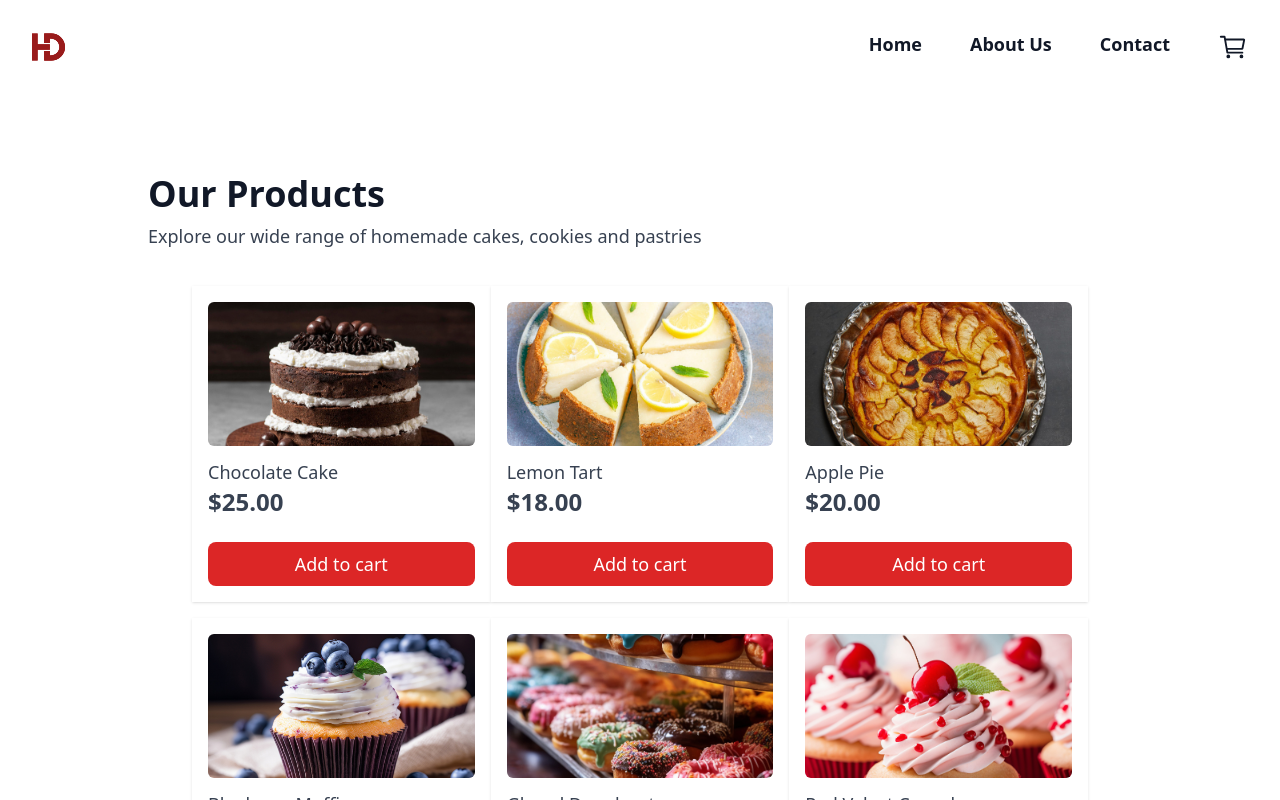
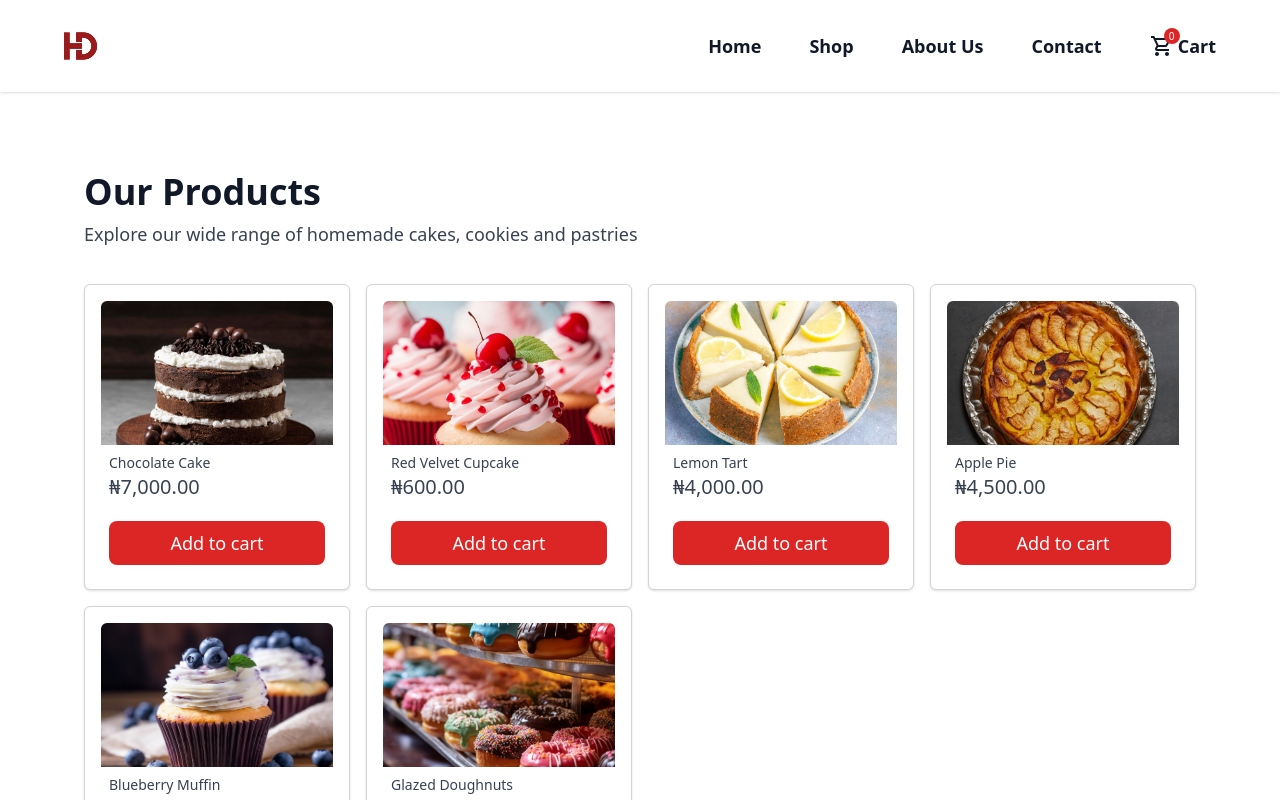
Before and after one commit to kushyzee/heavenly-shop, a React (Vite) app: page /products in a window 1280 px wide. Shown: the top 800 px of the page. Built offline with nearby package versions, Linux system fonts and the light colour scheme.

Commit message:
Made changes to file

```diff
--- a/package.json
+++ b/package.json
@@ -17,6 +17,7 @@
     "react-router-dom": "^6.24.1"
   },
   "devDependencies": {
+    "@tailwindcss/forms": "^0.5.7",
     "@types/react": "^18.3.3",
     "@types/react-dom": "^18.3.0",
     "@vitejs/plugin-react": "^4.3.1",
@@ -26,6 +27,8 @@
     "eslint-plugin-react-hooks": "^4.6.2",
     "eslint-plugin-react-refresh": "^0.4.7",
     "postcss": "^8.4.39",
+    "prettier": "^3.3.2",
+    "prettier-plugin-tailwindcss": "^0.6.5",
     "tailwindcss": "^3.4.4",
     "vite": "^5.3.1"
   }
--- a/src/AppRoutes.jsx
+++ b/src/AppRoutes.jsx
@@ -4,10 +4,12 @@ import Home from './pages/Home.jsx'
 import Products from './pages/Products.jsx'
 import About from './pages/About.jsx'
 import Contact from './pages/Contact.jsx'
+import ScrollToTop from './components/ScrollToTop.jsx'
 
 const AppRoutes = () => {
   return (
     <Router>
+      <ScrollToTop />
       <Routes>
         <Route path="/" element={<Layout />}>
           <Route index element={<Home />} />
--- a/src/assets/products.js
+++ b/src/assets/products.js
@@ -10,38 +10,38 @@ const Products = [
   {
     id: 1,
     name: "Chocolate Cake",
-    price: 25,
+    price: 7000,
     image: cake,
   },
   {
     id: 2,
+    name: "Red Velvet Cupcake",
+    price: 600,
+    image: velvetCupcake,
+  },
+  {
+    id: 3,
     name: "Lemon Tart",
-    price: 18,
+    price: 4000,
     image: lemonTart,
   },
   {
-    id: 3,
+    id: 4,
     name: "Apple Pie",
-    price: 20,
+    price: 4500,
     image: applePie,
   },
   {
-    id: 4,
+    id: 5,
     name: "Blueberry Muffin",
-    price: 3,
+    price: 500,
     image: muffin,
   },
   {
-    id: 5,
+    id: 6,
     name: "Glazed Doughnuts",
-    price: 4,
+    price: 800,
     image: doughnuts,
-  },
-  {
-    id: 6,
-    name: "Red Velvet Cupcake",
-    price: 4,
-    image: velvetCupcake,
   },
 ];
 
--- a/src/components/DesktopMenu.jsx
+++ b/src/components/DesktopMenu.jsx
@@ -1,21 +1,23 @@
-import { IoCartOutline } from "react-icons/io5";
+import { MdOutlineShoppingCart } from "react-icons/md";
 import { Link } from "react-router-dom";
+import DesktopNavLinks from "./DesktopNavLinks";
 
 const DesktopMenu = () => {
   return (
     <div className="hidden md:flex md:gap-x-12">
-      <Link to="/" className="text-lg font-semibold leading-6 text-gray-900 hover:text-red-800 transition-colors duration-300">
-        Home
-      </Link>
-      <Link to="/about" className="text-lg font-semibold leading-6 text-gray-900 hover:text-red-800 transition-colors duration-300">
-        About Us
-      </Link>
-      <Link to="/contact" className="text-lg font-semibold leading-6 text-gray-900 hover:text-red-800 transition-colors duration-300">
-        Contact
-      </Link>
-      <Link to="/cart">
-        <IoCartOutline aria-hidden="true" className="text-3xl text-gray-900 hover:text-red-900 transition-all duration-200 hover:scale-105" />
-        <span className="sr-only">Cart</span>
+      <DesktopNavLinks page="/" linkText="Home" />
+      <DesktopNavLinks page="/products" linkText="Shop" />
+      <DesktopNavLinks page="/about" linkText="About Us" />
+      <DesktopNavLinks page="/contact" linkText="Contact" />
+
+      <Link to="/cart" className="flex items-center gap-1 group">
+        <div className="relative">
+          <MdOutlineShoppingCart aria-hidden="true" className="text-2xl text-gray-900 group-hover:text-red-800 transition-colors duration-300" />
+          <p className="absolute -right-1.5 -top-1.5 size-4 overflow-hidden rounded-full bg-red-600 text-center text-[10px] text-neutral-50 flex items-center justify-center">
+              <span className="inline-block">0</span>
+            </p>
+        </div>
+        <span className="text-lg font-semibold leading-6 text-gray-900 group-hover:text-red-800 transition-colors duration-300">Cart</span>
       </Link>
     </div>
   );
--- a/src/components/Header.jsx
+++ b/src/components/Header.jsx
@@ -1,6 +1,6 @@
 import logo from "../assets/images/logo.svg";
 import { FaBars } from "react-icons/fa6";
-import { IoCartOutline } from "react-icons/io5";
+import { MdOutlineShoppingCart } from "react-icons/md";
 import { Link } from "react-router-dom";
 import { useState } from "react";
 import DesktopMenu from "./DesktopMenu";
@@ -10,7 +10,7 @@ const Header = () => {
   const [mobileMenuOpen, setMobileMenuOpen] = useState(false);
 
   return (
-    <header className="bg-white">
+    <header className="bg-white shadow">
       <MobileMenu
         mobileMenuOpen={mobileMenuOpen}
         setMobileMenuOpen={setMobileMenuOpen}
@@ -19,7 +19,7 @@ const Header = () => {
       {/* Desktop navbar */}
       <nav
         aria-label="Global"
-        className="mx-auto flex max-w-7xl items-center justify-between p-4 lg:p-8"
+        className="mx-auto flex max-w-6xl items-center justify-between p-4 lg:px-0 lg:py-8"
       >
         <Link to="/">
           <img
@@ -29,9 +29,17 @@ const Header = () => {
           />
         </Link>
 
-        <div className="flex gap-x-8 md:hidden">
-          <IoCartOutline className="text-3xl text-gray-900 cursor-pointer hover:scale-110 transition-transform duration-200" />
-          <span className="sr-only">Cart</span>
+        <div className="flex gap-x-6 md:hidden">
+          <div className="relative">
+            <Link to="/cart">
+              <MdOutlineShoppingCart className="cursor-pointer text-2xl text-gray-900 transition-transform duration-200 hover:scale-110" />
+              <span className="sr-only">Cart</span>
+            </Link>
+            <p className="absolute -right-1.5 -top-1.5 size-4 overflow-hidden rounded-full bg-red-600 text-center text-[10px] text-neutral-50 flex items-center justify-center">
+              <span className="inline-block">0</span>
+            </p>
+          </div>
+
           {/* Mobile menu button*/}
           <button
             type="button"
@@ -42,7 +50,6 @@ const Header = () => {
             <FaBars aria-hidden="true" className="h-6 w-6" />
           </button>
         </div>
-
         <DesktopMenu />
       </nav>
     </header>
--- a/src/components/MobileMenu.jsx
+++ b/src/components/MobileMenu.jsx
@@ -1,7 +1,7 @@
 import { Dialog, DialogPanel } from "@headlessui/react";
 import { FaX } from "react-icons/fa6";
 import logo from "../assets/images/logo.svg";
-import { Link } from "react-router-dom";
+import MobileNavLinks from "./MobileNavLinks";
 
 const MobileMenu = (props) => {
   const { mobileMenuOpen, setMobileMenuOpen } = props;
@@ -16,9 +16,9 @@ const MobileMenu = (props) => {
         onClick={() => {
           setMobileMenuOpen(false);
         }}
-        className="fixed inset-y-0 right-0 z-10 w-full bg-black/40 overflow-y-auto "
+        className="fixed inset-y-0 right-0 z-10 w-full overflow-y-auto bg-black/40"
       >
-        <div className="h-full overflow-y-auto bg-white sm:ring-1 sm:ring-gray-900/10 px-6 py-6 sm:max-w-sm w-5/6 ml-auto">
+        <div className="ml-auto h-full w-5/6 overflow-y-auto bg-white px-6 py-6 sm:max-w-sm sm:ring-1 sm:ring-gray-900/10">
           <div className="flex items-center justify-between">
             <img alt="Heavenly Delights" src={logo} className="h-6 w-auto" />
             <button
@@ -31,36 +31,31 @@ const MobileMenu = (props) => {
             </button>
           </div>
           <div className="mt-20 flow-root">
-            <div className="-my-6 divide-y divide-gray-500/10">
-              <div className="space-y-2 py-6">
-                <Link
-                  to="/"
-                  onClick={() => setMobileMenuOpen(false)}
-                  className="-mx-3 block rounded-lg px-3 py-2 text-base font-semibold leading-7 text-gray-900 hover:bg-gray-50"
-                >
-                  Home
-                </Link>
-                <Link
-                  to="products"
-                  onClick={() => setMobileMenuOpen(false)}
-                  className="-mx-3 block rounded-lg px-3 py-2 text-base font-semibold leading-7 text-gray-900 hover:bg-gray-50"
-                >
-                  Shop
-                </Link>
-                <Link
-                  to="about"
-                  onClick={() => setMobileMenuOpen(false)}
-                  className="-mx-3 block rounded-lg px-3 py-2 text-base font-semibold leading-7 text-gray-900 hover:bg-gray-50"
-                >
-                  About Us
-                </Link>
-                <Link
-                  to="contact"
-                  onClick={() => setMobileMenuOpen(false)}
-                  className="-mx-3 block rounded-lg px-3 py-2 text-base font-semibold leading-7 text-gray-900 hover:bg-gray-50"
-                >
-                  Contact
-                </Link>
+            <div className="">
+              <div className="space-y-2 py-4">
+                <MobileNavLinks
+                  page="/"
+                  linkText="Home"
+                  setMobileMenuOpen={setMobileMenuOpen}
+                />
+
+                <MobileNavLinks
+                  page="/products"
+                  linkText="Shop"
+                  setMobileMenuOpen={setMobileMenuOpen}
+                />
+
+                <MobileNavLinks
+                  page="/about"
+                  linkText="About Us"
+                  setMobileMenuOpen={setMobileMenuOpen}
+                />
+
+                <MobileNavLinks
+                  page="/contact"
+                  linkText="Contact"
+                  setMobileMenuOpen={setMobileMenuOpen}
+                />
               </div>
             </div>
           </div>
--- /dev/null
+++ b/src/components/MobileNavLinks.jsx
@@ -0,0 +1,17 @@
+import { Link } from "react-router-dom";
+
+const MobileNavLinks = (props) => {
+  const { page = "/", linkText = "Home", setMobileMenuOpen } = props;
+
+  return (
+    <Link
+      to={page}
+      onClick={() => setMobileMenuOpen(false)}
+      className="-mx-3 block rounded-lg px-3 py-2 text-base font-semibold leading-7 text-gray-900 hover:bg-gray-50"
+    >
+      {linkText}
+    </Link>
+  );
+};
+
+export default MobileNavLinks;
--- a/src/components/layouts/Layout.jsx
+++ b/src/components/layouts/Layout.jsx
@@ -1,13 +1,18 @@
-import { Outlet } from 'react-router-dom';
-import Header from '../Header';
+import { Outlet } from "react-router-dom";
+import Header from "../Header";
+import Footer from "../Footer";
+
 
 const Layout = () => {
   return (
-    <main>
+    <>
       <Header />
-      <Outlet />
-    </main>
-  )
-}
+      <main>
+        <Outlet />
+      </main>
+      <Footer />
+    </>
+  );
+};
 
-export default Layout
+export default Layout;
--- a/src/pages/Products.jsx
+++ b/src/pages/Products.jsx
@@ -1,32 +1,43 @@
 import products from "../assets/products";
+
+const formatPrice = (price) => {
+  return new Intl.NumberFormat("en-NG", {
+    style: "currency",
+    currency: "NGN",
+  }).format(price);
+};
 
 const Products = () => {
   return (
-    <main className="px-5 my-14 md:my-20 text-gray-700 text-base md:text-lg max-w-5xl mx-auto">
+    <main className="mx-auto my-14 px-5 text-base text-gray-700 md:my-20 md:text-lg max-w-6xl">
       <div>
-        <h1 className="text-3xl lg:text-4xl font-bold text-gray-900 ">Our Products</h1>
-        <p className="text-lg mt-2">
+        <h1 className="text-3xl font-bold text-gray-900 lg:text-4xl">
+          Our Products
+        </h1>
+        <p className="mt-2 text-lg">
           Explore our wide range of homemade cakes, cookies and pastries
         </p>
       </div>
 
-      {/* Products */}
-      <section className="flex mt-9 max-w-4xl mx-auto flex-wrap justify-center items-center gap-y-2 md:gap-y-4">
+      {/* Products grid */}
+      <section className="mx-auto mt-9 grid max-w-md grid-cols-2 items-center justify-between gap-2 sm:max-w-full sm:grid-cols-3 lg:grid-cols-4 md:gap-4 md:gap-y-4">
         {products.map((product) => (
           <div
             key={product.id}
-            className="w-1/2 p-2 md:p-4 grow bg-white md:w-1/3 shadow"
+            className="grow rounded-md border border-neutral-300 bg-white shadow md:p-4"
           >
             <img
-              className="w-full rounded-md h-36 object-cover object-center"
+              className="h-36 w-full rounded-se-md rounded-ss-md object-cover object-center"
               src={product.image}
               alt={product.name}
             />
-            <div className="mt-3">
-              <p>{product.name}</p>
-              <p className="font-semibold text-2xl">{`$${product.price}.00`}</p>
+            <div className="p-2">
+              <p className="text-sm">{product.name}</p>
+              <p className="text-xl font-medium">
+                {formatPrice(product.price)}
+              </p>
               <button
-                className="mt-6 bg-red-600 text-white py-2 px-4 rounded-lg w-full hover:bg-red-700 transition-colors duration-200"
+                className="mt-5 w-full rounded-lg bg-red-600 px-4 py-2 text-white transition-colors duration-200 hover:bg-red-700"
                 type="button"
               >
                 Add to cart
--- a/tailwind.config.js
+++ b/tailwind.config.js
@@ -11,5 +11,7 @@ export default {
       }
     },
   },
-  plugins: [],
+  plugins: [
+    require('@tailwindcss/forms')
+  ],
 }
```
Also changed, not shown: src/components/ScrollToTop.jsx (added, +14 -0 lines), src/pages/Home.jsx (+10 -1 lines), 2 other files (tests, documents, lock files or other folders).
